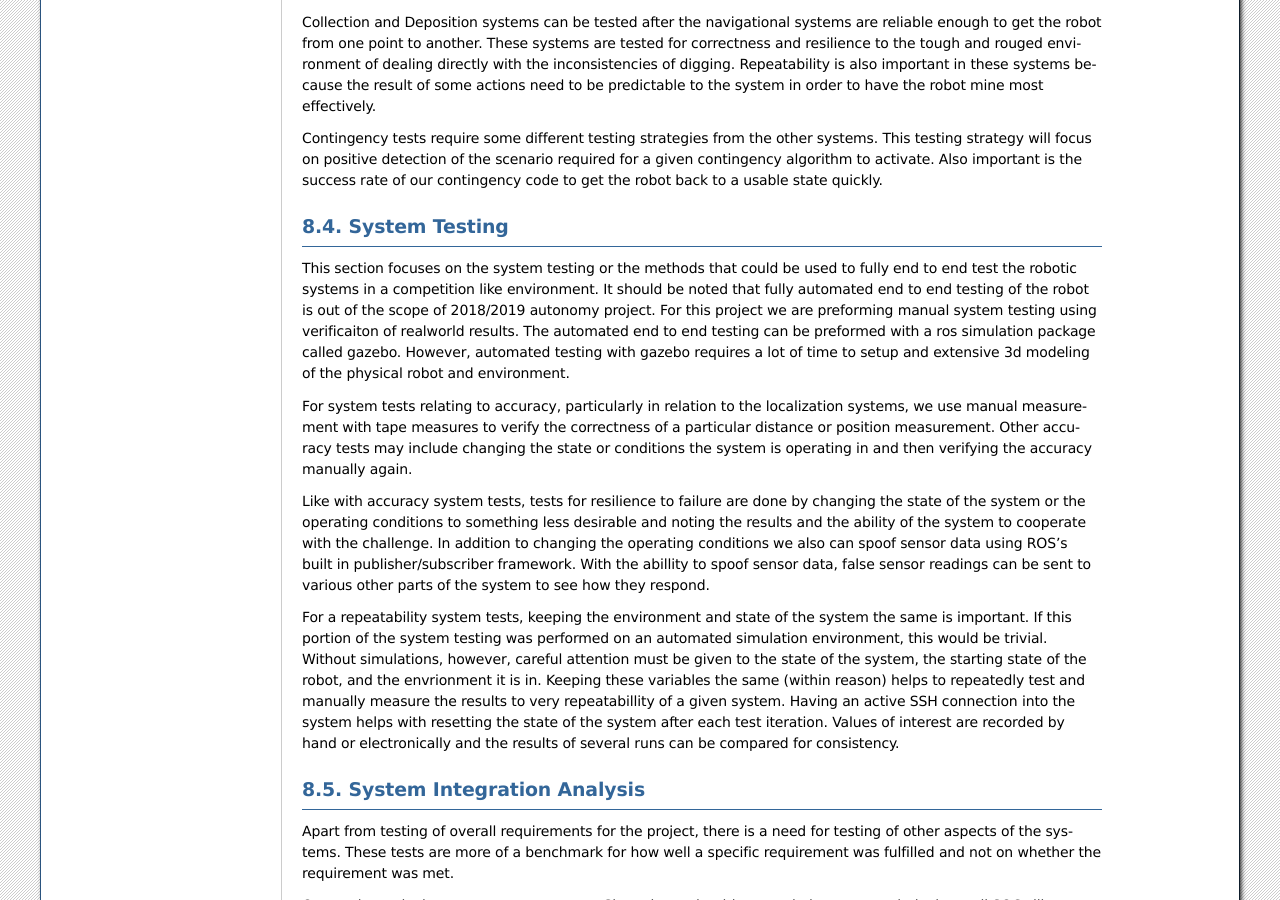
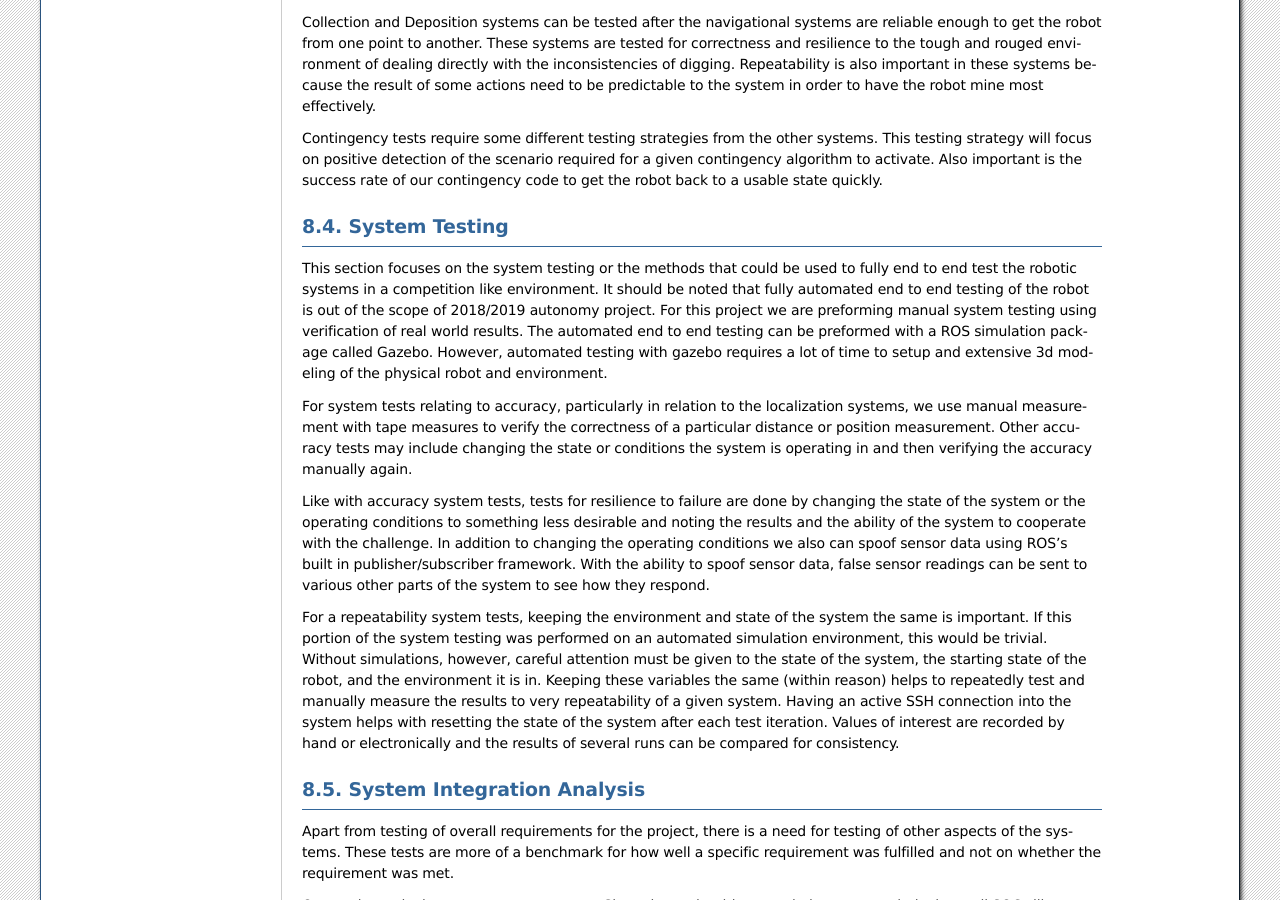
Before and after one commit to kaliRegenold/SeniorDesign, a Sphinx documentation site: the page built from DesignDoc/source/testing.rst, in a window 1280 px wide and 900 px high, scrolled down 1759 px. Built offline with Sphinx 7.4.7, drawn with Linux system fonts in a browser that asks for light colours; some of the changed text lies outside the part shown.

Commit message:
Spellcheck.exe round 2.

```diff
--- a/DesignDoc/source/testing.rst
+++ b/DesignDoc/source/testing.rst
@@ -127,9 +127,9 @@ This section focuses on the system testing or the methods that could be
 used to fully end to end test the robotic systems in a competition like
 environment. It should be noted that fully automated end to end testing
 of the robot is out of the scope of 2018/2019 autonomy project. For this
-project we are preforming manual system testing using verificaiton of
-realworld results. The automated end to end testing can be preformed with
-a ros simulation package called gazebo.  However, automated testing with
+project we are preforming manual system testing using verification of
+real world results. The automated end to end testing can be preformed with
+a ROS simulation package called Gazebo.  However, automated testing with
 gazebo requires a lot of time to setup and extensive 3d modeling of the
 physical robot and environment.
 
@@ -144,7 +144,7 @@ changing the state of the system or the operating conditions to something
 less desirable and noting the results and the ability of the system to
 cooperate with the challenge. In addition to changing the operating
 conditions we also can spoof sensor data using ROS's built in
-publisher/subscriber framework. With the abillity to spoof sensor data,
+publisher/subscriber framework. With the ability to spoof sensor data,
 false sensor readings can be sent to various other parts of the system
 to see how they respond.
 
@@ -152,9 +152,9 @@ For a repeatability system tests, keeping the environment and state of the
 system the same is important. If this portion of the system testing was
 performed on an automated simulation environment, this would be trivial.
 Without simulations, however, careful attention must be given to the state
-of the system, the starting state of the robot, and the envrionment it is
+of the system, the starting state of the robot, and the environment it is
 in. Keeping these variables the same (within reason) helps to repeatedly
-test and manually measure the results to very repeatabillity of a given
+test and manually measure the results to very repeatability of a given
 system. Having an active SSH connection into the system helps with
 resetting the state of the system after each test iteration.  Values of
 interest are recorded by hand or electronically and the results of several
```
Also changed, not shown: other parts of DesignDoc/source/testing.rst (+4 -4 lines).
